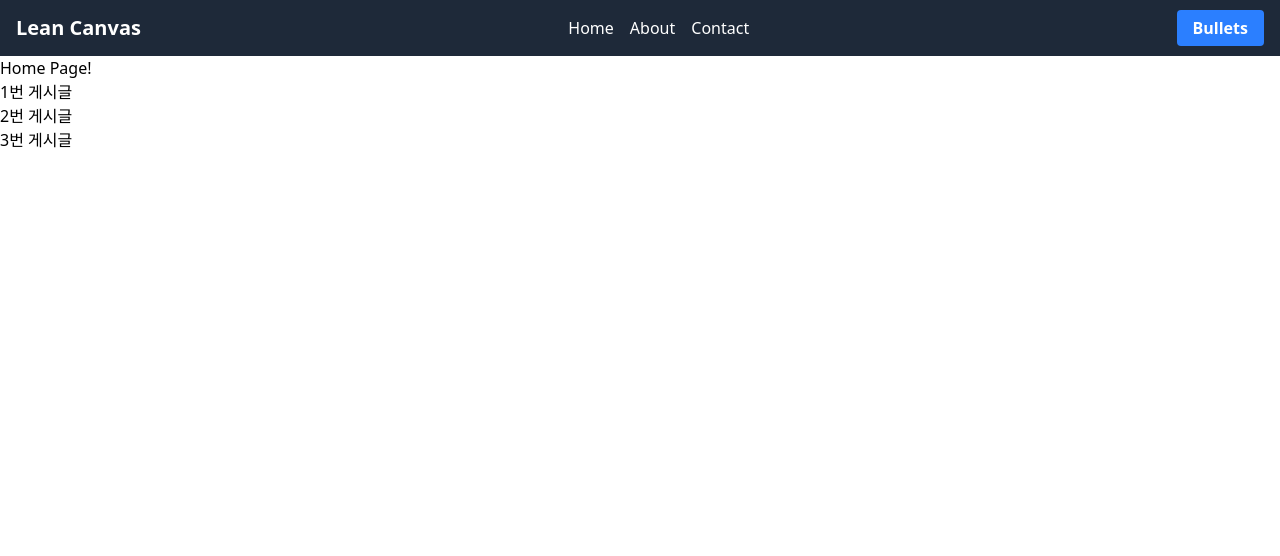
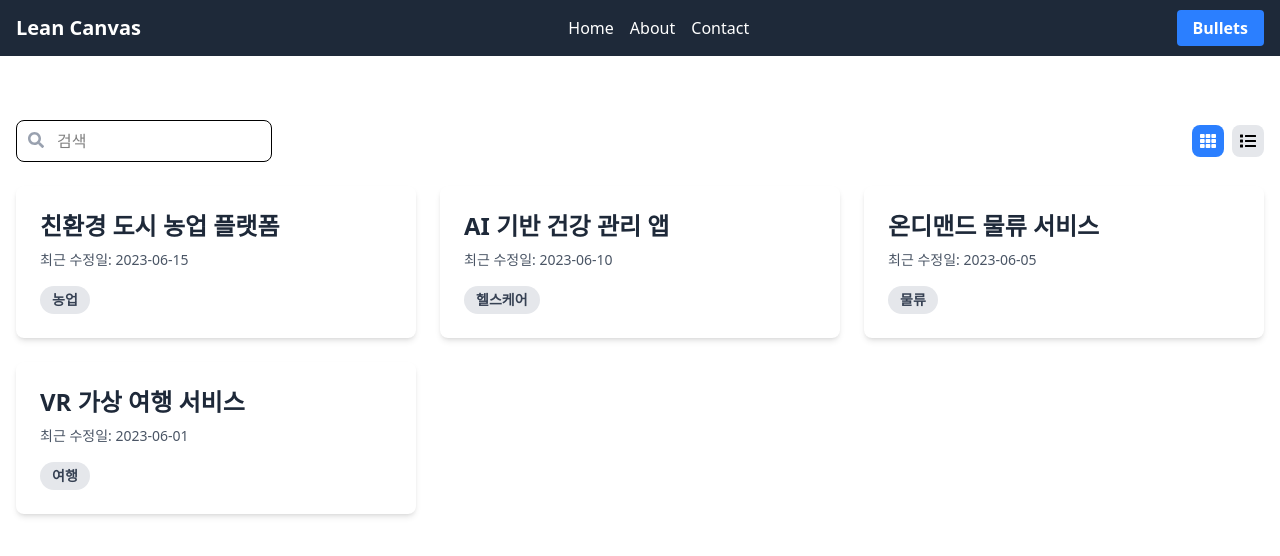
Before and after one commit to bullets-jyr/lean-canvas-react, a React (Vite) app: page / in a window 1280 px wide. Shown: the top 556 px of the page. Built offline with nearby package versions, Linux system fonts and the light colour scheme.

Commit message:
린캔버스 목록 UI

```diff
--- a/src/pages/Home.jsx
+++ b/src/pages/Home.jsx
@@ -1,19 +1,102 @@
+import { useState } from 'react';
 import { Link } from 'react-router-dom';
+import { FaSearch, FaList, FaTh } from 'react-icons/fa';
+
 function Home() {
+    const [searchText, setSearchText] = useState('');
+    const [isGridView, setIsGridView] = useState(true);
+    const dummyData = [
+        {
+            id: 1,
+            title: '친환경 도시 농업 플랫폼',
+            lastModified: '2023-06-15',
+            category: '농업',
+        },
+        {
+            id: 2,
+            title: 'AI 기반 건강 관리 앱',
+            lastModified: '2023-06-10',
+            category: '헬스케어',
+        },
+        {
+            id: 3,
+            title: '온디맨드 물류 서비스',
+            lastModified: '2023-06-05',
+            category: '물류',
+        },
+        {
+            id: 4,
+            title: 'VR 가상 여행 서비스',
+            lastModified: '2023-06-01',
+            category: '여행',
+        },
+    ];
+
+    const filteredData = dummyData.filter(item =>
+        item.title.toLowerCase().includes(searchText.toLowerCase()),
+    );
     return (
-        <div>
-            Home Page!
-            <ul>
-                <li>
-                    <Link to={`/canvases/1`}>1번 게시글</Link>
-                </li>
-                <li>
-                    <Link to={`/canvases/2?keyword=canvas#helloworld`}>2번 게시글</Link>
-                </li>
-                <li>
-                    <Link to={`/canvases/3`}>3번 게시글</Link>
-                </li>
-            </ul>
+        <div className="container mx-auto px-4 py-16">
+            <div className="mb-6 flex flex-col sm:flex-row items-center justify-between">
+                <div className="relative w-full sm:w-64 mb-4 sm:mb-0">
+                    <input
+                        type="text"
+                        placeholder="검색"
+                        className="w-full pl-10 pr-4 py-2 border rounded-lg focus:outline-none focus:ring-2 focus:ring-blue-500"
+                        value={searchText}
+                        onChange={e => setSearchText(e.target.value)}
+                        aria-label="검색"
+                    />
+                    <FaSearch className="absolute left-3 top-3 text-gray-400" />
+                </div>
+                <div className="flex space-x-2">
+                    <button
+                        onClick={() => setIsGridView(true)}
+                        className={`p-2 rounded-lg focus:outline-none focus:ring-2 focus:ring-blue-500 ${isGridView ? 'bg-blue-500 text-white' : 'bg-gray-200'}`}
+                        aria-label="Grid view"
+                    >
+                        <FaTh />
+                    </button>
+                    <button
+                        onClick={() => setIsGridView(false)}
+                        className={`p-2 rounded-lg focus:outline-none focus:ring-2 focus:ring-blue-500 ${!isGridView ? 'bg-blue-500 text-white' : 'bg-gray-200'}`}
+                        aria-label="List view"
+                    >
+                        <FaList />
+                    </button>
+                </div>
+            </div>
+            {filteredData.length === 0 ? (
+                <div className="text-center py-10">
+                    <p className="text-xl text-gray-600">
+                        {searchText ? '검색 결과가 없습니다' : '목록이 없습니다'}
+                    </p>
+                </div>
+            ) : (
+                <div
+                    className={`grid gap-6 ${isGridView ? 'grid-cols-1 sm:grid-cols-2 lg:grid-cols-3' : 'grid-cols-1'}`}
+                >
+                    {filteredData.map(item => (
+                        <Link
+                            key={item.id}
+                            className="bg-white rounded-lg shadow-md overflow-hidden transition-transform duration-300 hover:scale-105"
+                            to={`/canvases/${item.id}`}
+                        >
+                            <div className="p-6">
+                                <h2 className="text-2xl font-bold mb-2 text-gray-800">
+                                    {item.title}
+                                </h2>
+                                <p className="text-sm text-gray-600 mb-4">
+                                    최근 수정일: {item.lastModified}
+                                </p>
+                                <span className="inline-block px-3 py-1 text-sm font-semibold text-gray-700 bg-gray-200 rounded-full">
+                  {item.category}
+                </span>
+                            </div>
+                        </Link>
+                    ))}
+                </div>
+            )}
         </div>
     );
 }
```
